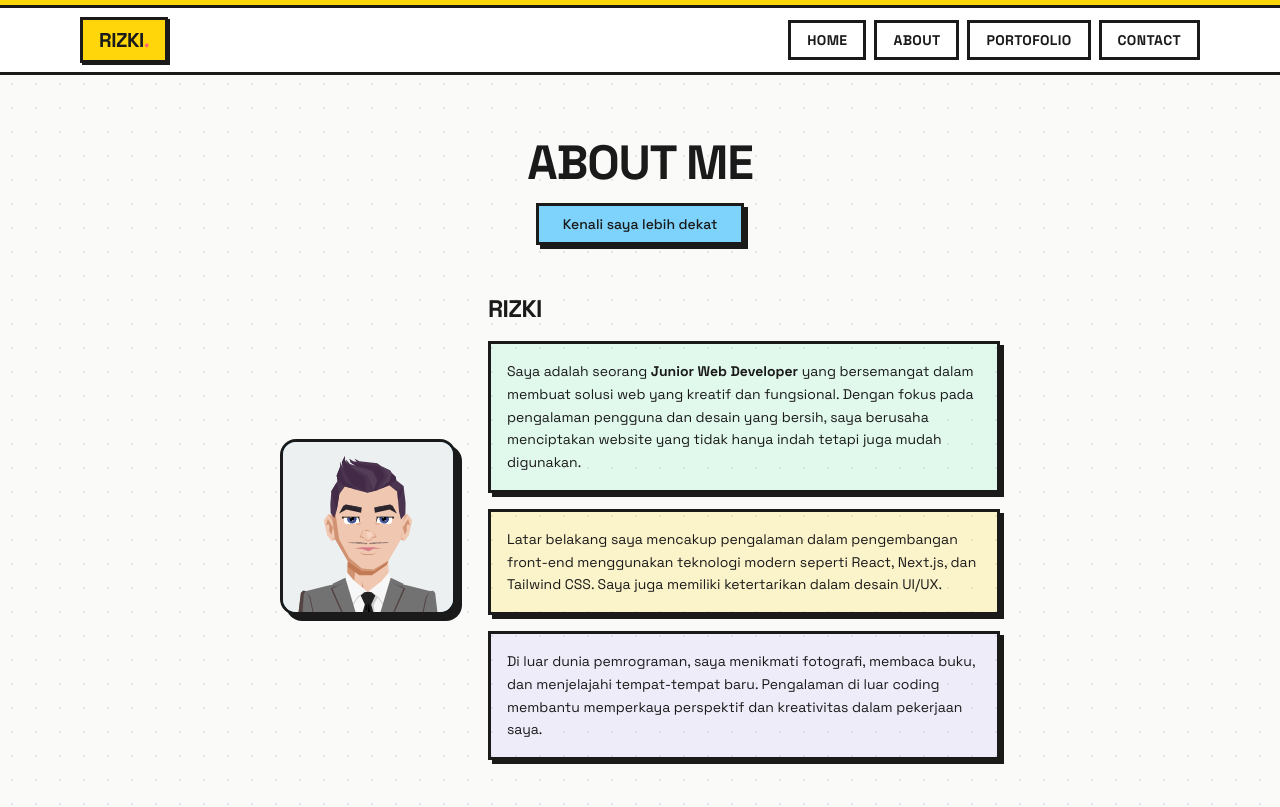
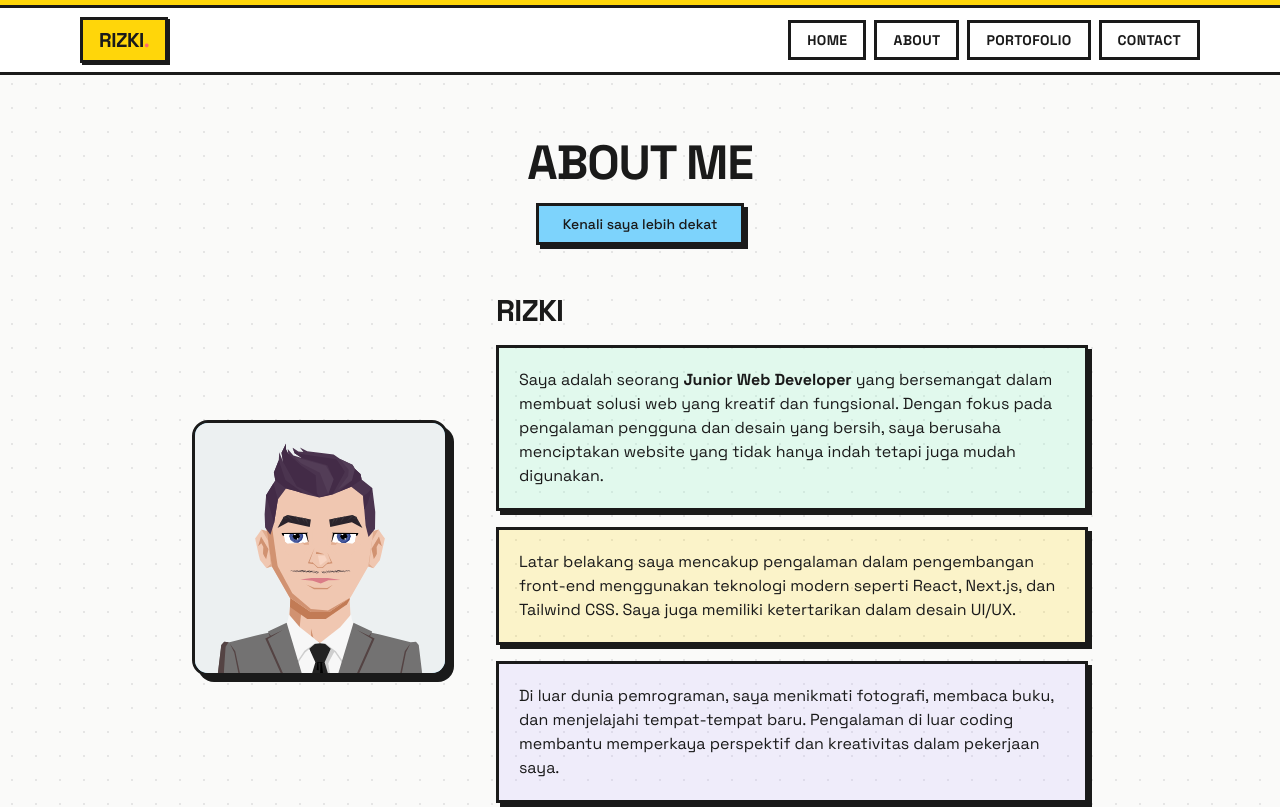
Before and after one commit to Ridzz05/portoku, a Next.js app: page /about in a window 1280 px wide. Shown: the top 807 px of the page. Built offline with nearby package versions, Linux system fonts and the light colour scheme.

Commit message:
resize Profile Pic

```diff
--- a/src/app/about/ProfileSection.tsx
+++ b/src/app/about/ProfileSection.tsx
@@ -11,10 +11,10 @@ interface ProfileSectionProps {
 
 export default function ProfileSection({ user }: ProfileSectionProps) {
   return (
-    <div className="flex flex-col md:flex-row items-center justify-center gap-8">
+    <div className="grid grid-cols-1 lg:grid-cols-[auto_1fr] items-center gap-8 lg:gap-12 max-w-4xl mx-auto">
       {/* Avatar */}
       <motion.div
-        className="relative w-44 h-44 neo-border shadow-brutal-lg bg-neo-sky rounded-2xl overflow-hidden flex-shrink-0"
+        className="relative w-44 h-44 md:w-56 md:h-56 lg:w-64 lg:h-64 neo-border shadow-brutal-lg bg-neo-sky rounded-2xl overflow-hidden flex-shrink-0 mx-auto lg:mx-0"
         whileHover={{ rotate: -3, scale: 1.05 }}
         initial={{ scale: 0.8, rotate: 5 }}
         animate={{ scale: 1, rotate: 0 }}
@@ -25,20 +25,20 @@ export default function ProfileSection({ user }: ProfileSectionProps) {
           alt={user.name}
           className="object-cover"
           fill
-          sizes="176px"
+          sizes="(min-width: 1024px) 256px, (min-width: 768px) 224px, 176px"
           priority
         />
       </motion.div>
 
       {/* Bio */}
-      <div className="text-left max-w-lg">
+      <div className="text-left">
         <AnimatedText delay={0.2}>
-          <h2 className="neo-heading text-2xl mb-4">{user.name}</h2>
+          <h2 className="neo-heading text-2xl lg:text-3xl mb-4">{user.name}</h2>
         </AnimatedText>
 
         <AnimatedText delay={0.3}>
-          <div className="neo-card p-4 mb-4 bg-neo-mint/30">
-            <p className="font-grotesk text-sm leading-relaxed">
+          <div className="neo-card p-4 lg:p-5 mb-4 bg-neo-mint/30">
+            <p className="font-grotesk text-sm lg:text-base leading-relaxed">
               Saya adalah seorang <span className="font-bold">{user.role}</span> yang bersemangat dalam membuat solusi web yang kreatif dan fungsional.
               Dengan fokus pada pengalaman pengguna dan desain yang bersih, saya berusaha menciptakan website yang tidak hanya
               indah tetapi juga mudah digunakan.
@@ -47,8 +47,8 @@ export default function ProfileSection({ user }: ProfileSectionProps) {
         </AnimatedText>
 
         <AnimatedText delay={0.4}>
-          <div className="neo-card p-4 mb-4 bg-neo-yellow/20">
-            <p className="font-grotesk text-sm leading-relaxed">
+          <div className="neo-card p-4 lg:p-5 mb-4 bg-neo-yellow/20">
+            <p className="font-grotesk text-sm lg:text-base leading-relaxed">
               Latar belakang saya mencakup pengalaman dalam pengembangan front-end menggunakan teknologi modern seperti
               React, Next.js, dan Tailwind CSS. Saya juga memiliki ketertarikan dalam desain UI/UX.
             </p>
@@ -56,8 +56,8 @@ export default function ProfileSection({ user }: ProfileSectionProps) {
         </AnimatedText>
 
         <AnimatedText delay={0.5}>
-          <div className="neo-card p-4 bg-neo-lavender/20">
-            <p className="font-grotesk text-sm leading-relaxed">
+          <div className="neo-card p-4 lg:p-5 bg-neo-lavender/20">
+            <p className="font-grotesk text-sm lg:text-base leading-relaxed">
               Di luar dunia pemrograman, saya menikmati fotografi, membaca buku, dan menjelajahi tempat-tempat baru.
               Pengalaman di luar coding membantu memperkaya perspektif dan kreativitas dalam pekerjaan saya.
             </p>
```
